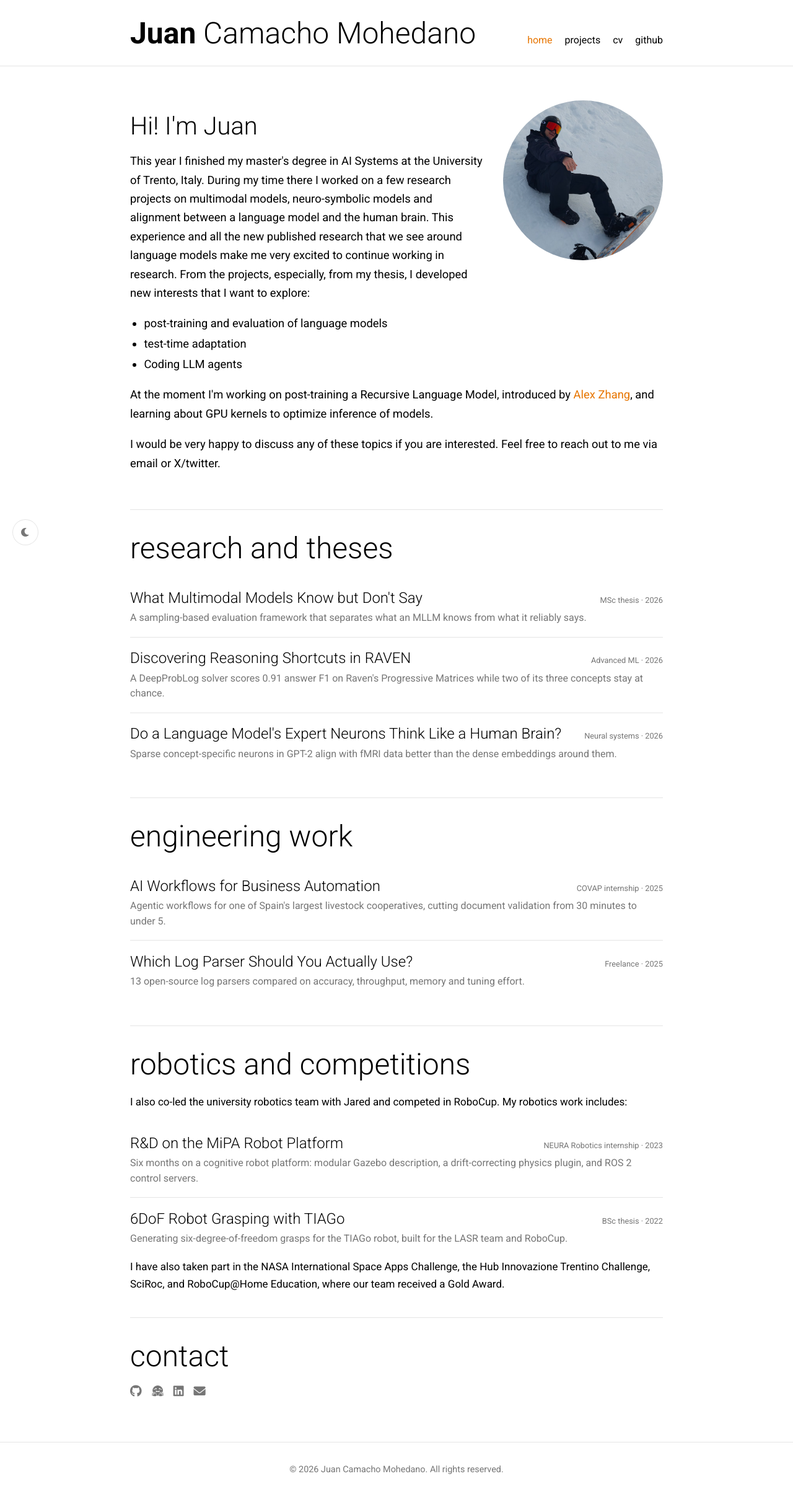
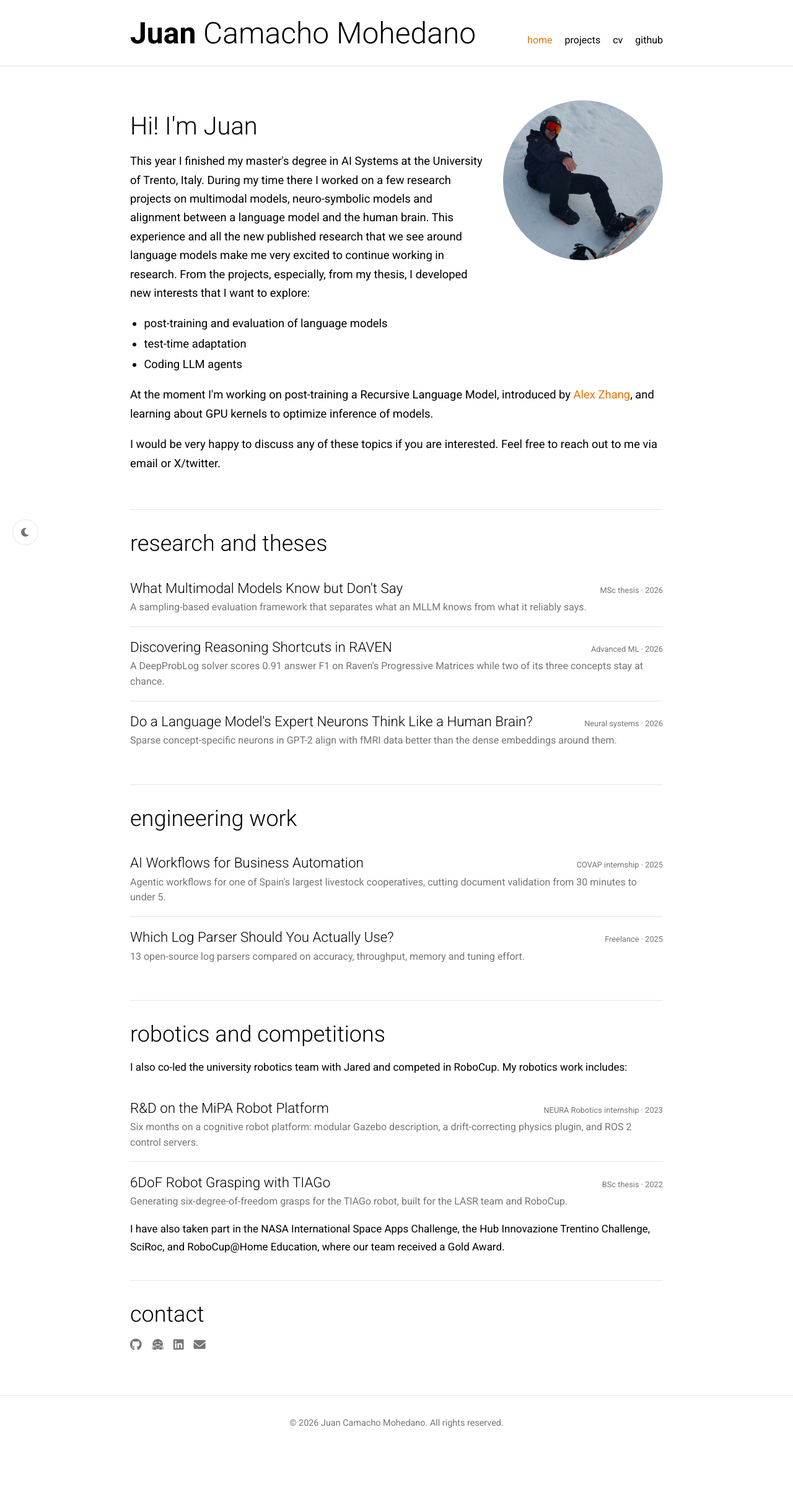
Before and after one commit to jucamohedano/jucamohedano.github.io, a Jekyll site: the page built from index.md, in a window 1280 px wide. Shown: the whole page at 62% size. Built offline with Jekyll 4.4.1, drawn with Linux system fonts in a browser that asks for light colours; after the commit the page ends 2341 px from its top, so only the background shows below that.

Commit message:
Refine homepage heading sizes

```diff
--- a/css/styles.css
+++ b/css/styles.css
@@ -245,7 +245,7 @@ section {
     margin: 0 0 1rem;
     padding-top: 2rem;
     border-top: 1px solid var(--border-color);
-    font-size: 3rem;
+    font-size: 2.25rem;
 }
 
 .page-title {
@@ -392,7 +392,7 @@ html:not([data-theme]) .theme-toggle {
 }
 
 .hl-title {
-    font-size: 1.5rem;
+    font-size: 1.4rem;
     font-weight: 300;
     line-height: 1.35;
     margin: 0;
@@ -494,7 +494,10 @@ footer p {
         font-size: 1.75rem;
     }
 
-    .section-title,
+    .section-title {
+        font-size: 1.9rem;
+    }
+
     .page-title {
         font-size: 2.5rem;
     }
```
